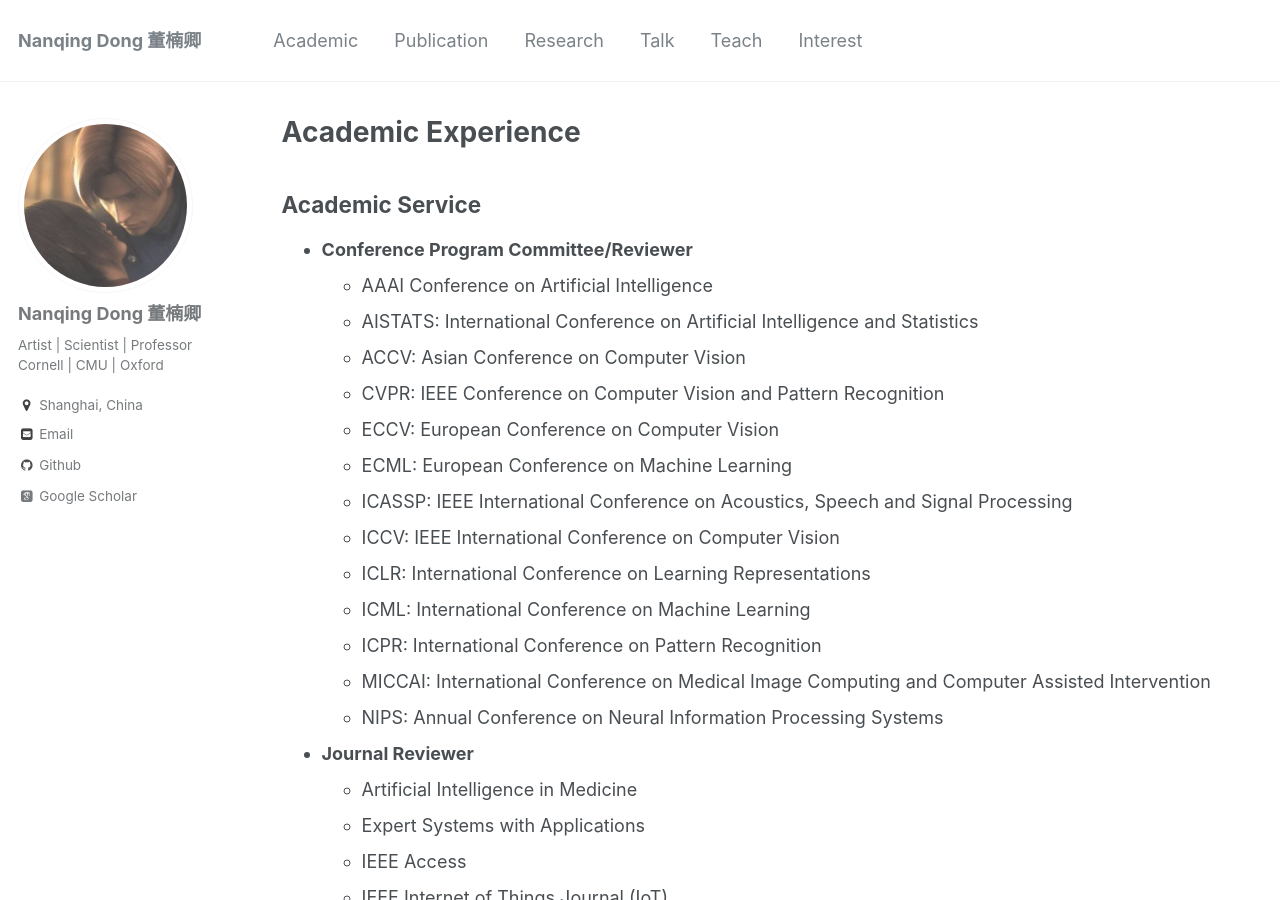
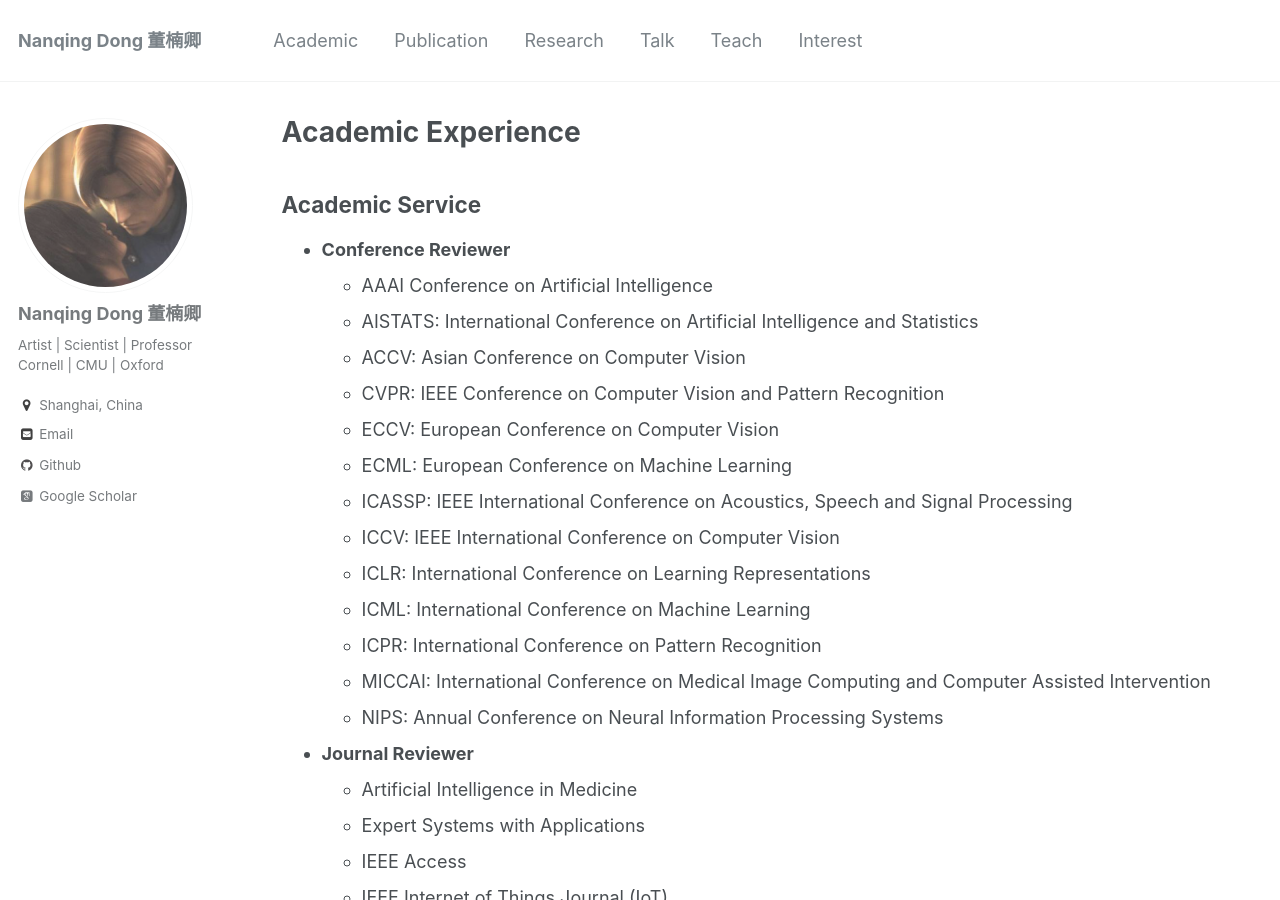
Before and after one commit to eveningdong/eveningdong.github.io, a Jekyll site: the page built from _pages/academic.md, in a window 1280 px wide and 900 px high. Built offline with Jekyll 4.4.1, drawn with Linux system fonts in a browser that asks for light colours; some web fonts are replaced.

Commit message:
Update academic.md

```diff
--- a/_pages/academic.md
+++ b/_pages/academic.md
@@ -93,7 +93,7 @@ author_profile: true
 
 
 ## Academic Service
-* **Conference Program Committee/Reviewer**
+* **Conference Reviewer**
   + AAAI Conference on Artificial Intelligence
   + AISTATS: International Conference on Artificial Intelligence and Statistics
   + ACCV: Asian Conference on Computer Vision
```
